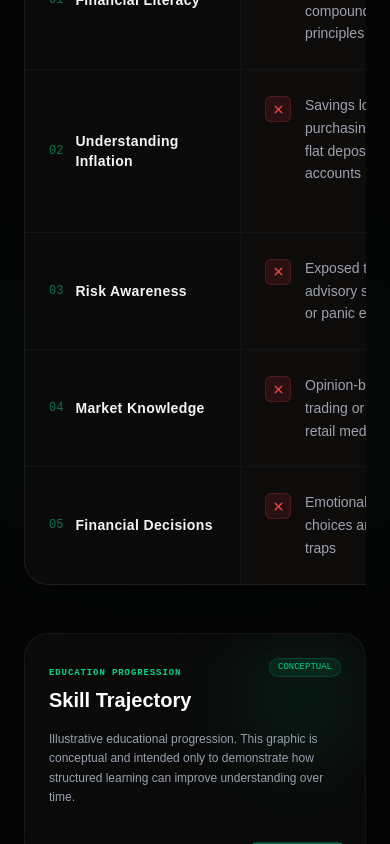
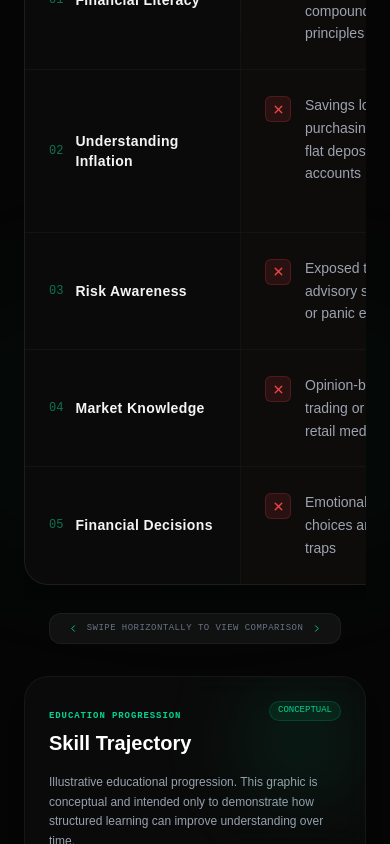
Before and after one commit to priyanshusrivastava72/indicator2, a React (Vite) app in the folder client/: page / in a window 390 px wide. Shown: the part 6970-7814 px from the top of the page. Built offline with nearby package versions, Linux system fonts and the light colour scheme.

Commit message:
feat: add CareerVsEducation comparison component to highlight financial literacy benefits

```diff
--- a/client/src/components/CareerVsEducation.jsx
+++ b/client/src/components/CareerVsEducation.jsx
@@ -1,6 +1,6 @@
 import React from 'react';
 import { motion } from 'framer-motion';
-import { X, Check, TrendingUp } from 'lucide-react';
+import { X, Check, TrendingUp, ChevronLeft, ChevronRight } from 'lucide-react';
 
 const rows = [
   {
@@ -90,8 +90,9 @@ export default function CareerVsEducation() {
             whileInView={{ opacity: 1, y: 0 }}
             viewport={{ once: true }}
             transition={{ duration: 0.6 }}
-            className="lg:col-span-7 overflow-x-auto pb-4 scrollbar-thin"
+            className="lg:col-span-7 flex flex-col justify-between"
           >
+            <div className="overflow-x-auto pb-4 scrollbar-thin w-full">
               <div className="comp-table-wrapper rounded-3xl overflow-hidden min-w-[650px] lg:min-w-0">
                 {/* Table Header */}
                 <div className="grid grid-cols-3 comp-table-header">
@@ -151,6 +152,26 @@ export default function CareerVsEducation() {
                     </div>
                   </motion.div>
                 ))}
+              </div>
+            </div>
+
+            {/* Mobile swipe helper indicator */}
+            <div className="flex lg:hidden items-center justify-center gap-2.5 mt-3 text-gray-500 dark:text-gray-500 light:text-gray-600 font-mono text-[9px] uppercase tracking-wider select-none bg-white/5 border border-white/5 light:bg-black/5 light:border-black/5 py-2 px-4 rounded-xl self-center">
+              <motion.div
+                animate={{ x: [-3, 3, -3] }}
+                transition={{ repeat: Infinity, duration: 1.2, ease: "easeInOut" }}
+                className="text-emerald-400 light:text-emerald-700"
+              >
+                <ChevronLeft size={11} />
+              </motion.div>
+              <span>Swipe horizontally to view comparison</span>
+              <motion.div
+                animate={{ x: [3, -3, 3] }}
+                transition={{ repeat: Infinity, duration: 1.2, ease: "easeInOut" }}
+                className="text-emerald-400 light:text-emerald-700"
+              >
+                <ChevronRight size={11} />
+              </motion.div>
             </div>
           </motion.div>
 
```
Lines whose indentation alone changed are shown as unchanged.
